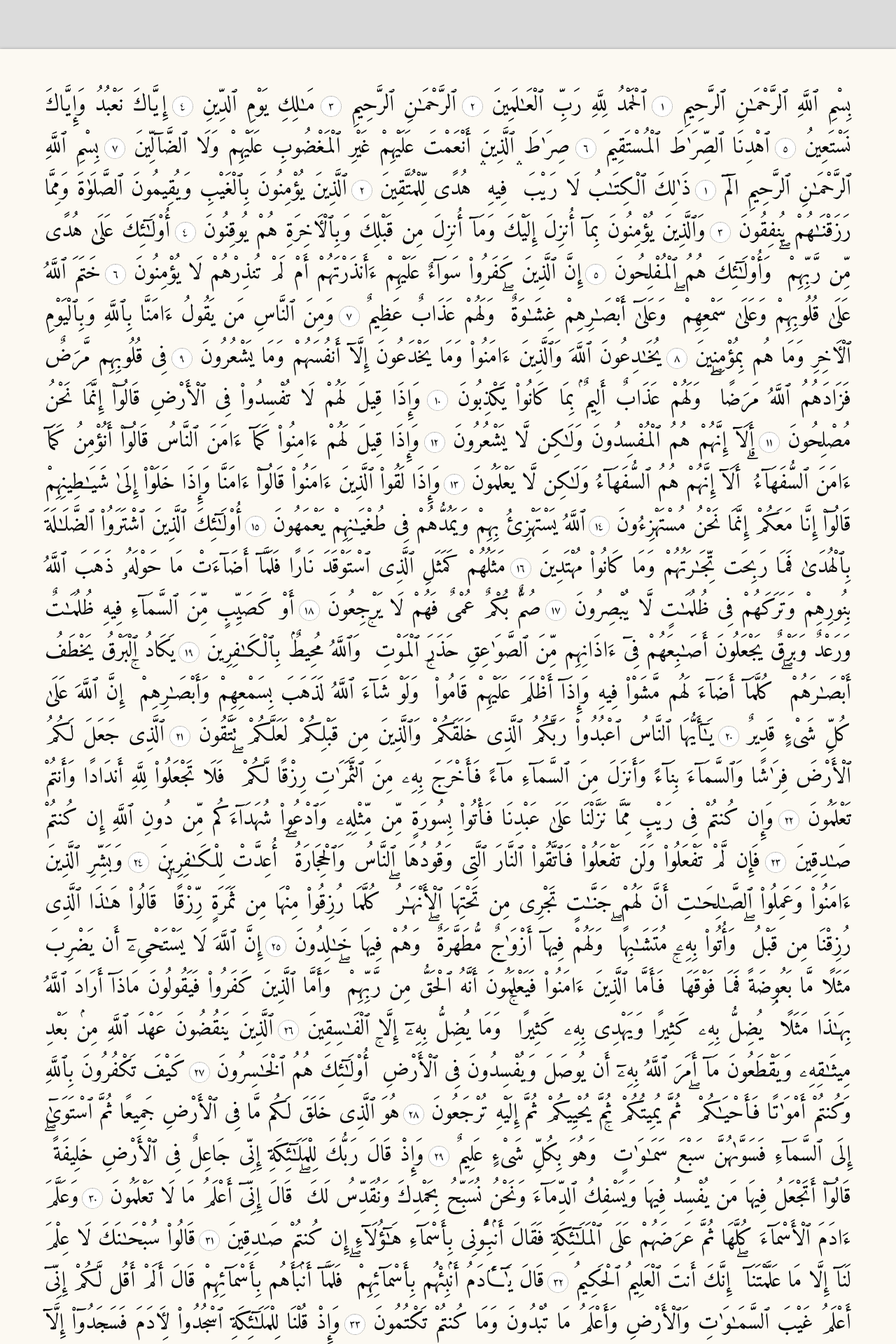
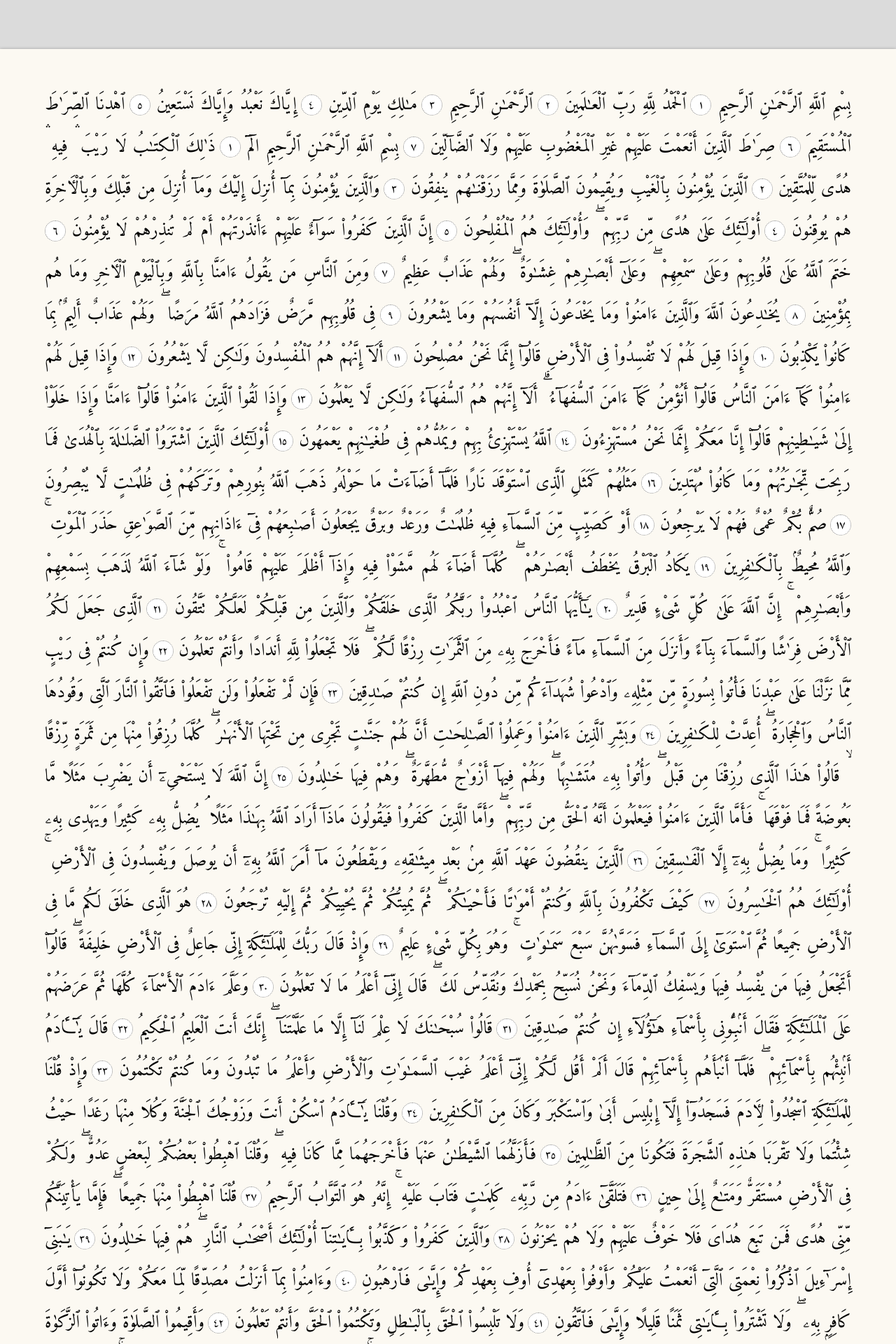
Before and after one commit to devnetsa/quran, a Jekyll site: the page built from index.html, in a window 1280 px wide. Shown: the top 1920 px of the page at 70% size. Built offline with Jekyll 4.4.1, drawn with Linux system fonts in a browser that asks for light colours.

Commit message:
change font size

```diff
--- a/css/style.sass
+++ b/css/style.sass
@@ -54,7 +54,7 @@ body
 .ayah
   line-height:      60px
   font-family:      "Amiri"
-  font-size:        2em
+  font-size:        1.6em
   color:            #000
 
 .ayah-no
```
